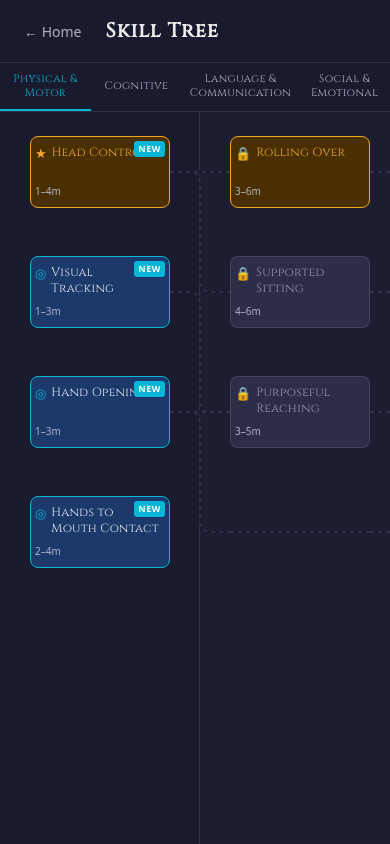
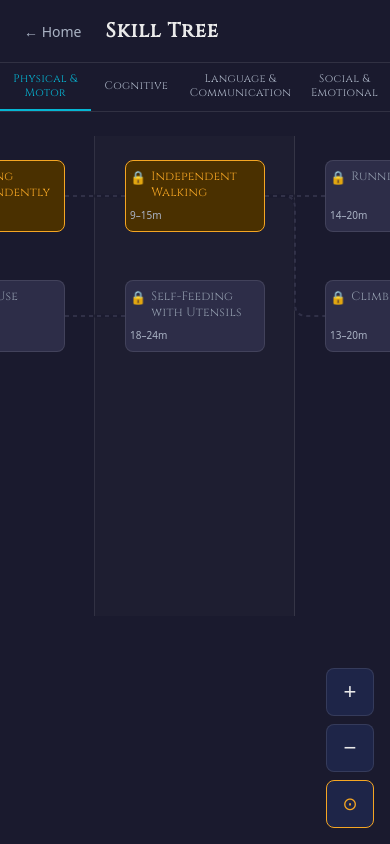
Before and after one commit to BlackMorzan/gamified-growth, a Vue app: page /setup in a window 390 px wide. Both pictures are taken after typing "Sample", "2020-01-15" into the empty fields and a click on the button "START TRACKING". Built offline with nearby package versions, Linux system fonts and the light colour scheme; the HTML template or start-up script is replaced by a standard one; a web font is replaced by a local one.

Commit message:
Phone specific mnipulation

```diff
--- a/src/components/TechTree.vue
+++ b/src/components/TechTree.vue
@@ -1,17 +1,24 @@
 <script setup lang="ts">
-import { computed, ref } from 'vue'
+import { computed, ref, onMounted, onUnmounted } from 'vue'
 import { skills } from '@/data/skills'
 import type { Skill, SkillDomain } from '@/data/skills'
 import { useTechTreeStore } from '@/stores/techTree'
+import { useProfileStore } from '@/stores/profile'
+import { usePanZoom } from '@/composables/usePanZoom'
 import TechTierBand from './TechTierBand.vue'
 import TechConnection from './TechConnection.vue'
 import TechNode from './TechNode.vue'
+import TechTreeControls from './TechTreeControls.vue'
 import SkillBottomSheet from './SkillBottomSheet.vue'
 
 const props = defineProps<{ domain: SkillDomain }>()
 
 const store = useTechTreeStore()
+const profileStore = useProfileStore()
 const selectedSkill = ref<Skill | null>(null)
+const viewportEl = ref<HTMLElement | null>(null)
+
+const panZoom = usePanZoom()
 
 const COL_WIDTH = 200
 const ROW_HEIGHT = 120
@@ -31,7 +38,6 @@ const domainSkills = computed(() => skills.filter((s) => s.domain === props.doma
 const tiers = computed(() =>
   [...new Set(domainSkills.value.map((s) => s.tier))].sort((a, b) => a - b),
 )
-
 
 const canvasWidth = computed(() =>
   Math.max(...domainSkills.value.map((s) => s.tier)) * COL_WIDTH,
@@ -109,13 +115,62 @@ const edgeSegments = computed((): EdgeSegment[] => {
 function nodeStyle(skill: Skill) {
   return { left: `${nodeX(skill)}px`, top: `${nodeY(skill)}px` }
 }
+
+function jumpToAgeTier() {
+  const age = profileStore.ageInMonths
+  const viewW = viewportEl.value?.clientWidth ?? window.innerWidth
+
+  // Skills in this domain whose age range contains current age
+  const matching = domainSkills.value.filter(
+    (s) => s.typical_age_months.start <= age && age <= s.typical_age_months.end,
+  )
+
+  let targetTier: number
+  if (matching.length > 0) {
+    const sum = matching.reduce((acc, s) => acc + s.tier, 0)
+    targetTier = Math.round(sum / matching.length)
+  } else {
+    // Fall back to skill whose age midpoint is closest
+    const sorted = [...domainSkills.value].sort((a, b) => {
+      const aMid = (a.typical_age_months.start + a.typical_age_months.end) / 2
+      const bMid = (b.typical_age_months.start + b.typical_age_months.end) / 2
+      return Math.abs(aMid - age) - Math.abs(bMid - age)
+    })
+    targetTier = sorted[0]?.tier ?? 1
+  }
+
+  const tierCenterX = (targetTier - 1) * COL_WIDTH + COL_WIDTH / 2
+  panZoom.setView(viewW / 2 - tierCenterX * panZoom.scale.value, 24, panZoom.scale.value)
+}
+
+// Register touch handlers as non-passive so gestures are fully captured
+onMounted(() => {
+  jumpToAgeTier()
+  const el = viewportEl.value
+  if (!el) return
+  el.addEventListener('touchstart', panZoom.onTouchStart, { passive: true })
+  el.addEventListener('touchmove', panZoom.onTouchMove, { passive: true })
+  el.addEventListener('touchend', panZoom.onTouchEnd, { passive: true })
+})
+
+onUnmounted(() => {
+  const el = viewportEl.value
+  if (!el) return
+  el.removeEventListener('touchstart', panZoom.onTouchStart)
+  el.removeEventListener('touchmove', panZoom.onTouchMove)
+  el.removeEventListener('touchend', panZoom.onTouchEnd)
+})
 </script>
 
 <template>
-  <div class="tree-viewport">
+  <div ref="viewportEl" class="tree-viewport">
     <div
       class="tree-canvas"
-      :style="{ width: `${canvasWidth}px`, height: `${canvasHeight}px` }"
+      :style="{
+        width: `${canvasWidth}px`,
+        height: `${canvasHeight}px`,
+        transform: panZoom.transform.value,
+      }"
     >
       <TechTierBand
         v-for="tier in tiers"
@@ -148,6 +203,12 @@ function nodeStyle(skill: Skill) {
         @select="selectedSkill = $event"
       />
     </div>
+
+    <TechTreeControls
+      @zoom-in="panZoom.zoomIn()"
+      @zoom-out="panZoom.zoomOut()"
+      @jump-to-age="jumpToAgeTier()"
+    />
   </div>
 
   <SkillBottomSheet :skill="selectedSkill" @close="selectedSkill = null" />
@@ -155,16 +216,19 @@ function nodeStyle(skill: Skill) {
 
 <style scoped>
 .tree-viewport {
-  overflow: auto;
+  overflow: hidden;
   width: 100%;
   flex: 1;
   min-height: 0;
+  position: relative;
+  touch-action: none;
 }
 
 .tree-canvas {
-  position: relative;
-  min-height: 100%;
-  /* pan/zoom transform goes here in M6 */
+  position: absolute;
+  top: 0;
+  left: 0;
+  transform-origin: 0 0;
 }
 
 .tree-edges {
--- /dev/null
+++ b/src/components/TechTreeControls.vue
@@ -0,0 +1,66 @@
+<script setup lang="ts">
+defineEmits<{
+  zoomIn: []
+  zoomOut: []
+  jumpToAge: []
+}>()
+</script>
+
+<template>
+  <div class="controls" role="group" aria-label="Tree navigation">
+    <button class="ctrl-btn" aria-label="Zoom in" @click="$emit('zoomIn')">+</button>
+    <button class="ctrl-btn" aria-label="Zoom out" @click="$emit('zoomOut')">−</button>
+    <button class="ctrl-btn ctrl-btn--age" aria-label="Jump to current age" @click="$emit('jumpToAge')">
+      ⊙
+    </button>
+  </div>
+</template>
+
+<style scoped>
+.controls {
+  position: absolute;
+  bottom: var(--space-4);
+  right: var(--space-4);
+  display: flex;
+  flex-direction: column;
+  gap: var(--space-2);
+  z-index: 10;
+}
+
+.ctrl-btn {
+  width: 48px;
+  height: 48px;
+  border-radius: var(--radius-md);
+  background: var(--color-surface);
+  border: 1px solid var(--color-border-subtle);
+  color: var(--color-text);
+  font-size: 22px;
+  line-height: 1;
+  display: flex;
+  align-items: center;
+  justify-content: center;
+  cursor: pointer;
+  touch-action: manipulation;
+  user-select: none;
+  transition: background 0.15s;
+}
+
+.ctrl-btn:hover {
+  background: var(--color-skill-available);
+}
+
+.ctrl-btn:active {
+  background: var(--color-skill-available-hover);
+}
+
+.ctrl-btn:focus-visible {
+  outline: 2px solid var(--color-focus-ring);
+  outline-offset: 2px;
+}
+
+.ctrl-btn--age {
+  font-size: 18px;
+  color: var(--color-accent-gold);
+  border-color: var(--color-accent-gold);
+}
+</style>
--- /dev/null
+++ b/src/composables/usePanZoom.ts
@@ -0,0 +1,101 @@
+import { ref, computed } from 'vue'
+
+export function usePanZoom(minScale = 0.25, maxScale = 3) {
+  const scale = ref(1)
+  const translateX = ref(0)
+  const translateY = ref(0)
+
+  const transform = computed(
+    () => `translate(${translateX.value}px, ${translateY.value}px) scale(${scale.value})`,
+  )
+
+  function clamp(s: number) {
+    return Math.min(maxScale, Math.max(minScale, s))
+  }
+
+  function zoomIn() {
+    scale.value = clamp(scale.value * 1.3)
+  }
+
+  function zoomOut() {
+    scale.value = clamp(scale.value / 1.3)
+  }
+
+  function setView(x: number, y: number, s: number) {
+    scale.value = clamp(s)
+    translateX.value = x
+    translateY.value = y
+  }
+
+  // Touch tracking — id-keyed so finger identity survives move events
+  type TrackedTouch = { id: number; x: number; y: number }
+  let active: TrackedTouch[] = []
+  let lastPinchDist = 0
+
+  function snapshot(e: TouchEvent): TrackedTouch[] {
+    return Array.from(e.touches).map((t) => ({ id: t.identifier, x: t.clientX, y: t.clientY }))
+  }
+
+  function hypot(a: TrackedTouch, b: TrackedTouch) {
+    return Math.hypot(b.x - a.x, b.y - a.y)
+  }
+
+  function onTouchStart(e: TouchEvent) {
+    active = snapshot(e)
+    if (active.length === 2) lastPinchDist = hypot(active[0], active[1])
+  }
+
+  function onTouchMove(e: TouchEvent) {
+    const current = snapshot(e)
+
+    if (current.length === 1) {
+      const prev = active.find((t) => t.id === current[0].id)
+      if (prev) {
+        translateX.value += current[0].x - prev.x
+        translateY.value += current[0].y - prev.y
+      }
+    } else if (current.length === 2) {
+      const prevA = active.find((t) => t.id === current[0].id)
+      const prevB = active.find((t) => t.id === current[1].id)
+      if (!prevA || !prevB) {
+        active = current
+        return
+      }
+
+      const newDist = hypot(current[0], current[1])
+      const newMid = { x: (current[0].x + current[1].x) / 2, y: (current[0].y + current[1].y) / 2 }
+      const oldMid = { x: (prevA.x + prevB.x) / 2, y: (prevA.y + prevB.y) / 2 }
+
+      const newScale = clamp(scale.value * (newDist / lastPinchDist))
+
+      // Keep the canvas point under the old midpoint pinned to the new midpoint
+      const canvasX = (oldMid.x - translateX.value) / scale.value
+      const canvasY = (oldMid.y - translateY.value) / scale.value
+      translateX.value = newMid.x - canvasX * newScale
+      translateY.value = newMid.y - canvasY * newScale
+      scale.value = newScale
+
+      lastPinchDist = newDist
+    }
+
+    active = current
+  }
+
+  function onTouchEnd(e: TouchEvent) {
+    active = snapshot(e)
+    if (active.length === 2) lastPinchDist = hypot(active[0], active[1])
+  }
+
+  return {
+    scale,
+    translateX,
+    translateY,
+    transform,
+    zoomIn,
+    zoomOut,
+    setView,
+    onTouchStart,
+    onTouchMove,
+    onTouchEnd,
+  }
+}
```
Also changed, not shown: 1 other file (tests, documents, lock files or other folders).
